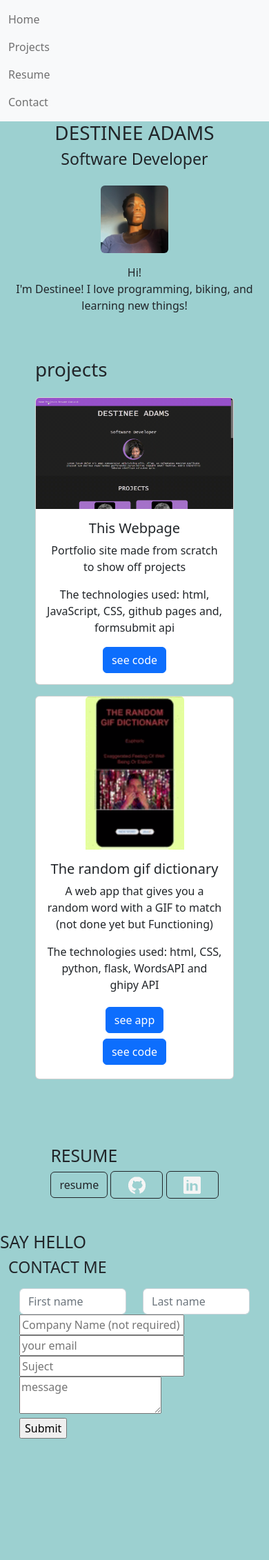
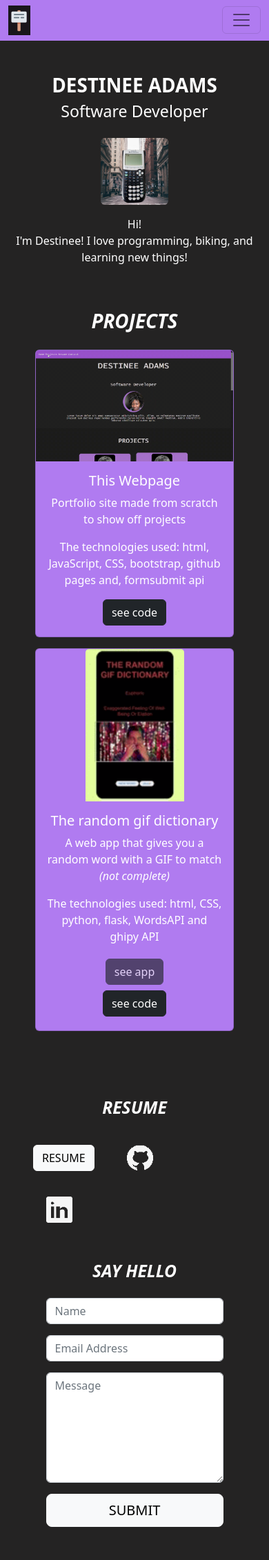
Before and after one commit to DestineeAdams/portfolio-Website, a PHP site: page / in a window 390 px wide. Shown: the whole page at 69% size. Before the commit the page ends 2086 px from the top, so only its background shows below. Run offline with PHP 8.4, Linux system fonts and the light colour scheme.

Commit message:
general layout and mobile finished
- gave navbar a toggle button
- replaced color scheme
- fixed email form
- fixed spacing

up next
- work on desktop break point(view)
- make a logo
- apply color scheme the form
- check if email form still works

```diff
--- a/index.html
+++ b/index.html
@@ -17,25 +17,37 @@
 
 <body>
 
+
     <!-- nav bar -->
-    <nav class="navbar navbar-expand-lg bg-light">
+    <nav class="navbar" style="background-color:#b07bf0;">
         <div class="container-fluid">
-            <ul class="navbar-nav">
-                <li class="nav-item"> <a class="nav-link" href="#home">Home</a> </li>
-                <li class="nav-item"> <a class="nav-link" href="#projects">Projects</a> </li>
-                <li class="nav-item"> <a class="nav-link" href="#resume">Resume</a> </li>
-                <li class="nav-item"> <a class="nav-link" href="#contact">Contact</a> </li>
+            <a class="navbar-brand" href="#"><img src="img\favicon-32x32.png" alt="logo"></a>
+
+            <button class="navbar-toggler " type="button" data-bs-toggle="collapse"
+                data-bs-target="#navbarSupportedContent" aria-controls="navbarSupportedContent" aria-expanded="false"
+                aria-label="Toggle navigation">
+                <span class="navbar-toggler-icon"></span>
+            </button>
+
+            <div class="collapse navbar-collapse" id="navbarSupportedContent">
+                <ul class="navbar-nav me-auto mb-2 mb-lg-0 ">
+                    <li class="nav-item"> <a class="nav-link" style="color: #ffffff" href="#">Top</a> </li>
+                    <li class="nav-item"> <a class="nav-link" style="color: #ffffff" href="#projects">Projects</a> </li>
+                    <li class="nav-item"> <a class="nav-link" style="color: #ffffff" href="#resume">Resume</a> </li>
+                    <li class="nav-item"> <a class="nav-link" style="color: #ffffff" href="#contact">Contact</a> </li>
                 </ul>
-            <div>
+            </div>
+        </div>
     </nav>
 
+
     <!-- container -->
-    <div class='d-flex align-items-center flex-column '>
+    <div class='d-flex align-items-center flex-column' id="home">
 
         <!-- home -->
         <!-- <div class='m-5' id="home"> -->
 
-        <h1>DESTINEE ADAMS</h1>
+        <h1 class="mt-5">DESTINEE ADAMS</h1>
         <h3>Software Developer</h3>
         <img src="img\profilePhoto.png" class="rounded  w-25 m-3" id="profileImg">
 
@@ -50,9 +62,9 @@
 
         <!-- projects -->
 
-        <div class="d-grid gap-3 m-5" id="projects">
-            <h1> projects </h1>
-            <div class="card text-center" style="width: 18rem;">
+        <div class="d-grid gap-3 m-5">
+            <h1 class="headings" id="projects"> projects </h1>
+            <div class="card text-center " style="width: 18rem;" id="projectscard">
                 <img src="img\demogif1.gif" class="card-img-top" alt="gif of this site">
                 <div class="card-body">
                     <h5 class="card-title">This Webpage</h5>
@@ -62,31 +74,33 @@
                     </p>
 
                     <p class="card-text">
-                        The technologies used: html, JavaScript, CSS, github pages and, formsubmit api
+                        The technologies used: html, JavaScript, CSS, bootstrap, github pages and, formsubmit api
                     </p>
 
-                    <a href="https://github.com/DestineeAdams/portfolio-Website" class="btn btn-primary mx-2">see
+                    <a href="https://github.com/DestineeAdams/portfolio-Website" class="btn btn-dark mx-2">see
                         code</a>
                 </div>
             </div>
 
             <div class="card text-center" style="width: 18rem;">
                 <img src=".\img\65ypbr.gif" class="card-img-top w-50 m-auto" alt="moon">
-                <div class="card-body">
+                <div class="card-body" >
                     <h5 class="card-title">The random gif dictionary</h5>
                     <p class="card-text">
-                        A web app that gives you a random word with a GIF to match (not done yet but
-                        Functioning)
+                        A web app that gives you a random word with a GIF to match <em>(not complete)</em>
                     </p>
                     <p class="card-text">
                         The technologies used: html, CSS, python, flask, WordsAPI and ghipy API
                     </p>
 
                     <div div class='d-flex align-items-center flex-column'>
-                        <a href="https://the-random-gif-dictionary.herokuapp.com/" class="btn btn-primary m-1">see
+
+
+                        <a href="#" class="btn btn-dark m-1 disabled"
+                            aria-disabled="true">see
                             app</a>
                         <a href="https://github.com/DestineeAdams/random-gif-dictionary-gif"
-                            class="btn btn-primary m-1">see code</a>
+                            class="btn btn-dark m-1">see code</a>
                     </div>
 
                 </div>
@@ -102,75 +116,60 @@
             <h2 class="headings">RESUME</h2>
 
             <div class="button-container">
-                <button type="button" class="btn btn-outline-dark" href='files/Resume.pdf'> resume </button>
+                <button type="button" class="btn btn-light" style="  text-transform: uppercase;"
+                    href='files/Resume.pdf'> resume </button>
 
-                <button type="button" class="btn btn-outline-dark" href="https://github.com/DestineeAdams">
-                    <a><img class="w-50" src="img\githubIcon.png" alt="github"></a>
+                <button type="button" class="btn  m-4" href="https://github.com/DestineeAdams">
+                    <a><img class="w-75" src="img\githubIcon.png" alt="github"></a>
                 </button>
 
-                <button type="button" class="btn btn-outline-dark"
-                    href="https://www.linkedin.com/in/destinee-adams-7b4266192/"">
-                    <a><img class=" w-50" src="img\linkedinIcon.png" alt="linkedin"></a>
+                <button type="button" class="btn" href="https://www.linkedin.com/in/destinee-adams-7b4266192/"">
+                    <a><img class=" w-75" src="img\linkedinIcon.png" alt="linkedin"></a>
                 </button>
 
 
             </div>
 
-            <!-- <div class="skillsbox">
-
-            <ul>
-                <li>skill #1</li>
-                <li>skill #2</li>
-                <li>skill #3</li>
-                <li>skill #4</li>
-                <li>skill #5</li>
-            </ul>
-        </div> -->
-
         </div>
 
-        <!-- footer -->
 
         <section class="section4" id="contact">
-            <h2 class="headings">SAY HELLO</h2>
+            <h2 class="headings mb-4">SAY HELLO</h2>
 
-            <div class="container">
-                <div class="formintro">
-                    <h3>CONTACT ME</h3>
+            <!-- Wrapper container -->
+            <div class="container mb-5">
+
+                <!-- Bootstrap 5 starter form -->
+                <form id="contactForm" action="https://formsubmit.co/adestinee37@gmail.com" method="POST">
+
+                    <!-- Name input -->
+                    <div class="mb-3">
+                        <!-- <label class="form-label" for="name">Name</label> -->
+                        <input class="form-control" id="name" type="text" placeholder="Name" ; />
                     </div>
 
-                <div class="formbody">
-
-                    <form class="m-3" action="https://formsubmit.co/adestinee37@gmail.com" method="POST">
-
-                        <div class="row">
-
-                            <div class="col">
-                                <input type="text" class="form-control" placeholder="First name"
-                                    aria-label="First name">
-                            </div>
-                            <div class="col">
-                                <input type="text" class="form-control" placeholder="Last name" aria-label="Last name">
+                    <!-- Email address input -->
+                    <div class="mb-3">
+                        <!-- <label class="form-label" for="emailAddress">Email Address</label> -->
+                        <input class="form-control" id="emailAddress" type="email" placeholder="Email Address" />
                     </div>
 
+                    <!-- Message input -->
+                    <div class="mb-3">
+                        <!-- <label class="form-label" for="message">Message</label> -->
+                        <textarea class="form-control" id="message" type="text" placeholder="Message"
+                            style="height: 10rem;"></textarea>
                     </div>
 
-                        <div class="col">
-                            <input type="text" id="Company" name="Company" placeholder="Company Name (not required)">
-
-                            <input type="hidden" name="_autoresponse"
-                                value="Thank you for the email. I will reply shortly ~ Destinee">
-                            <input type="text" id="userEmail" name="userEmail" placeholder="your email" required>
-
-                            <input type="text" id="subject" name="subject" placeholder="Suject" required>
-
-                            <textarea placeholder="message" name="message" required></textarea>
+                    <!-- Form submit button -->
+                    <div class="d-grid btn-light">
+                        <button class="btn btn-light btn-lg text-uppercase" type="submit">Submit</button>
                     </div>
-                        <input type="submit" value="Submit">
 
                 </form>
 
             </div>
+
     </div>
     </section>
 
--- a/styles/style.css
+++ b/styles/style.css
@@ -1,3 +1,34 @@
 body{
-  background-color: rgb(156, 208, 208);
+  background-color: #242323;
+  color: rgb(255, 255, 255);
 }
+
+.navbar > a{
+  color: rgb(255, 255, 255);
+}
+
+
+#home > h1{
+  text-transform: uppercase;
+  /* text-decoration-line: underline; */
+  font-weight: bold;
+  text-align: center;
+}
+
+div .card {
+  background-color:#b07bf0;
+
+}
+
+div > a {
+  background-color:#19161b;
+
+}
+
+.headings {
+  text-transform: uppercase;
+  /* text-decoration-line: underline; */
+  font-style: italic;
+  font-weight: bold;
+  text-align: center;
+}
```
Also changed, not shown: img/profilePhoto.png. Lines whose indentation alone changed are shown as unchanged.
